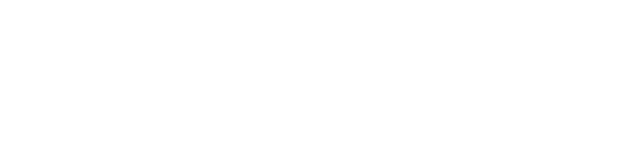
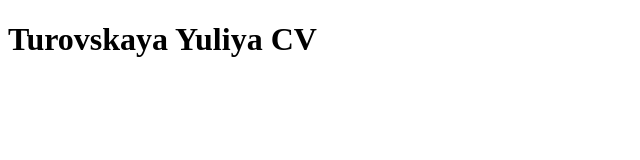
Before and after one commit to TurovskayaYuliya/rsschool-cv-old, a plain HTML site: page index.html in a window 1280 px wide. Shown: the whole page, without its empty margins (0-640 px from the left). Drawn offline with Linux system fonts and the light colour scheme.

Commit message:
feat: h1 in index.html, add link to cv IN README.md

```diff
--- a/index.html
+++ b/index.html
@@ -7,6 +7,6 @@
     <title>Turovskaya Yuliya CV</title>
 </head>
 <body>
-
+    <h1>Turovskaya Yuliya CV</h1>
 </body>
 </html>
```
Also changed, not shown: 1 other file.
